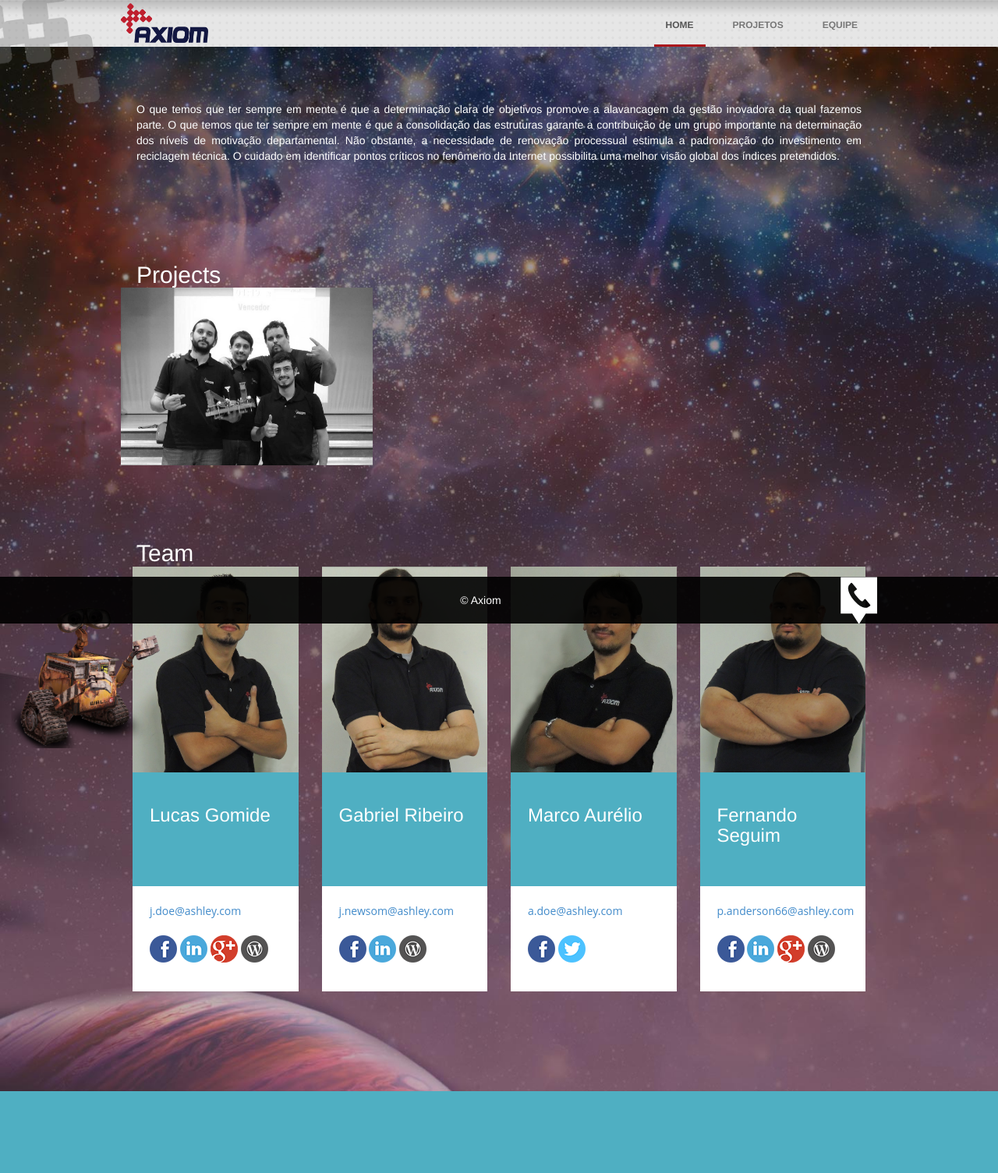
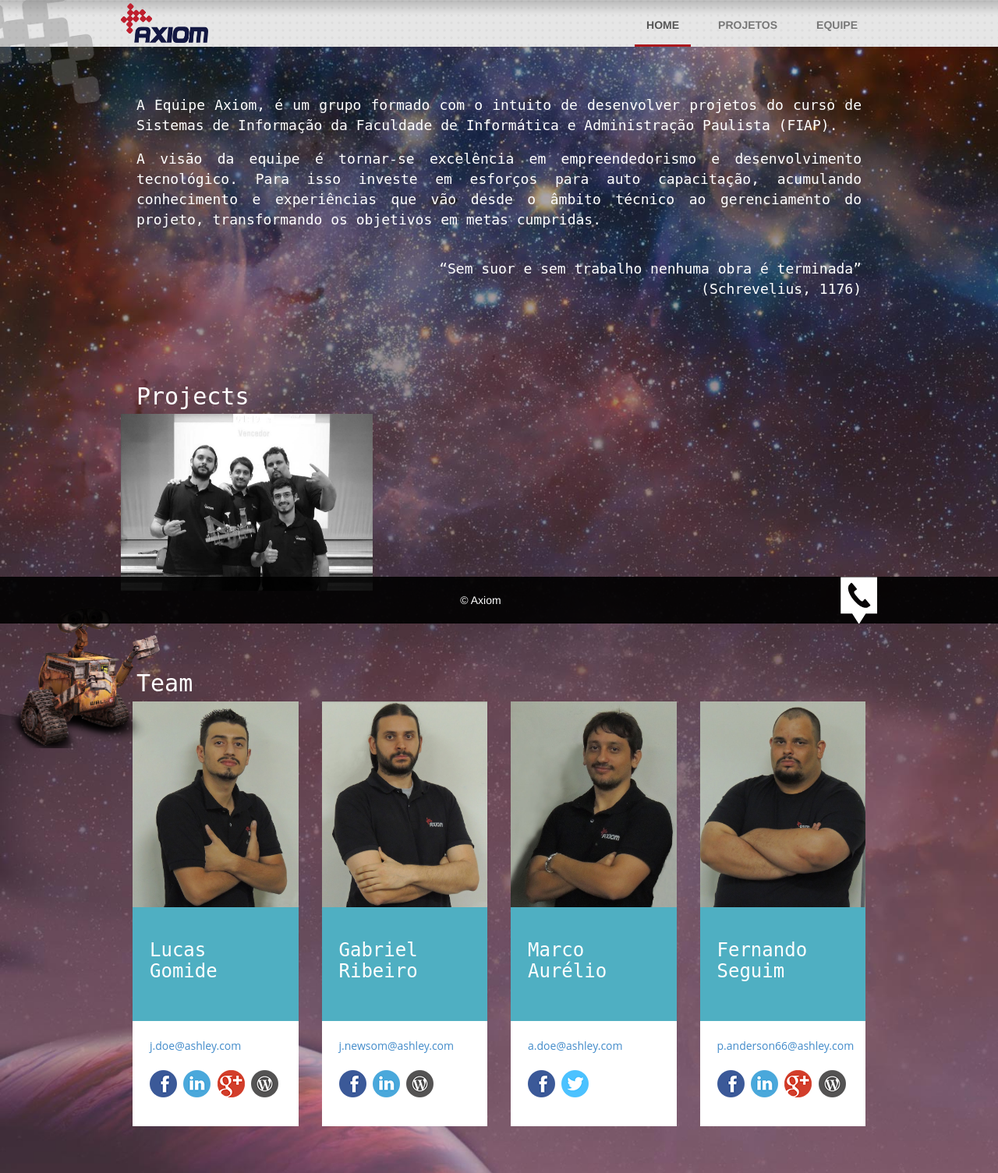
Before and after one commit to gabrielsecani/php_axiom_site, a PHP site: page / in a window 1280 px wide. Shown: the whole page at 78% size. Before the commit the page ends 1400 px from the top, so only its background shows below. Run offline with PHP 8.4, Linux system fonts and the light colour scheme; some libraries are stand-ins or nearby versions.

Commit message:
adding home text content, adjust css for home text and content general

```diff
--- a/css/style.css
+++ b/css/style.css
@@ -50,7 +50,7 @@ body > #project{
 .nav li a {
   font-weight: bold;
   text-transform: uppercase;
-  font-size: 12px;
+  font-size: 14px;
 }
 .nav li.active a{
   border-bottom: 3px solid #ab181d;
@@ -94,11 +94,16 @@ body > #project{
     padding:10px 0px 0;
     margin: 40px 0;
     height: 100%;
+    font-family: monospace ;
 }
 .content > h2,
 .content > p {
-    padding: 0 20px;
+    padding: 6px 20px;
     margin:6px 0 0;
+}
+
+.content > p {
+    font-size: 18px;
 }
 /*CAROUSEL*/
 .carousel-caption {
@@ -517,14 +522,7 @@ opacity:0.1}
     width: 260px;
     left:-3%;
 }
-#walle-fly{
-    background-image: url('../images/parallax/wall_caindo1.png');
-    background-repeat: no-repeat;
-    background-size: 100%;
-    height: 235px;
-    width: 260px;
-}
 #overflow-y {
     height: 100%;
-    overflow-y:hidden;
+    overflow-y:scroll;
 }
--- a/index.php
+++ b/index.php
@@ -19,13 +19,12 @@ define('INDEX',true);
                     &nbsp;
                 </div>
 
-                <div style="padding: 20px;"><p>
-                    O que temos que ter sempre em mente é que a determinação clara de objetivos promove a alavancagem da gestão inovadora da qual fazemos parte.
-                    O que temos que ter sempre em mente é que a consolidação das estruturas garante a contribuição de um grupo importante na determinação dos níveis de motivação departamental.
-                    Não obstante, a necessidade de renovação processual estimula a padronização do investimento em reciclagem técnica.
-                    O cuidado em identificar pontos críticos no fenômeno da Internet possibilita uma melhor visão global dos índices pretendidos.
-                    </p>
-                </div>
+
+                <p>A Equipe Axiom, é um grupo formado com o intuito de desenvolver projetos do curso de Sistemas de Informação da Faculdade de Informática e Administração Paulista (FIAP).</p>
+                <p>A visão da equipe é tornar-se excelência em empreendedorismo e desenvolvimento tecnológico. Para isso investe em esforços para auto capacitação, acumulando conhecimento e experiências que vão desde o âmbito técnico ao gerenciamento do projeto, transformando os objetivos em metas cumpridas.</p>
+                <br>
+                <p class="right">“Sem suor e sem trabalho nenhuma obra é terminada” <br>(Schrevelius, 1176)</p>
+
                 <div class="clearfix"></div>
             </div>
         </div>
```
Also changed, not shown: README.md.
